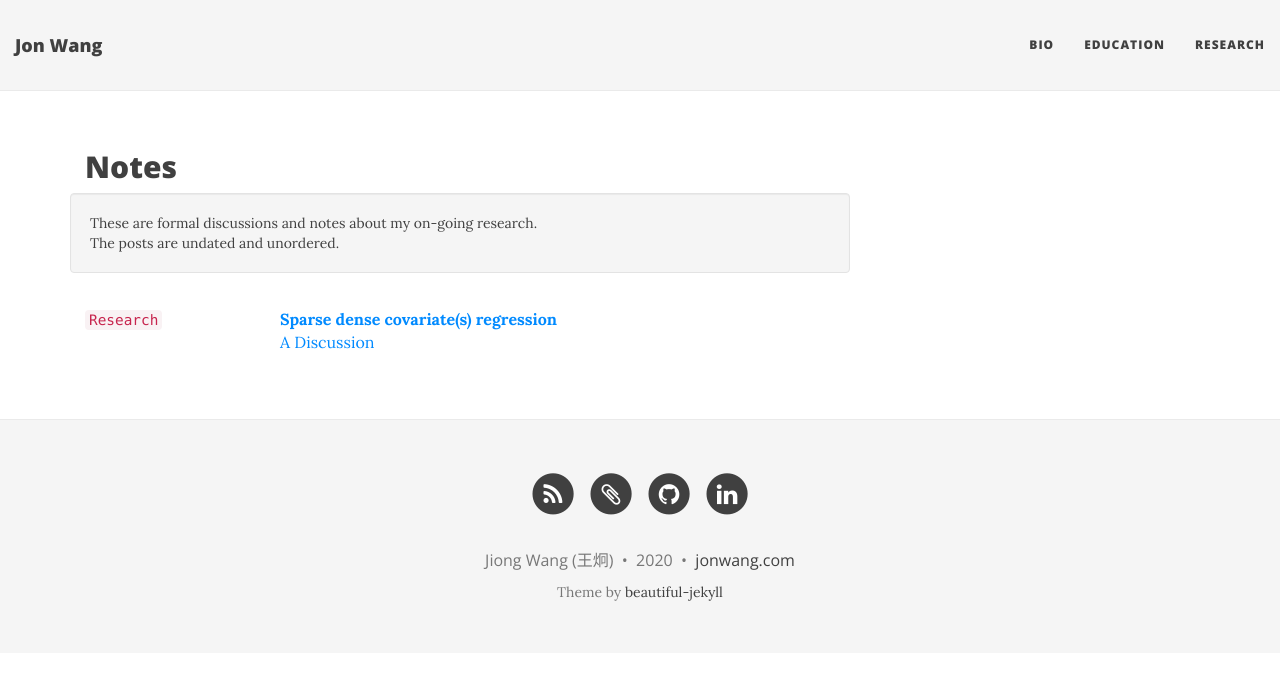
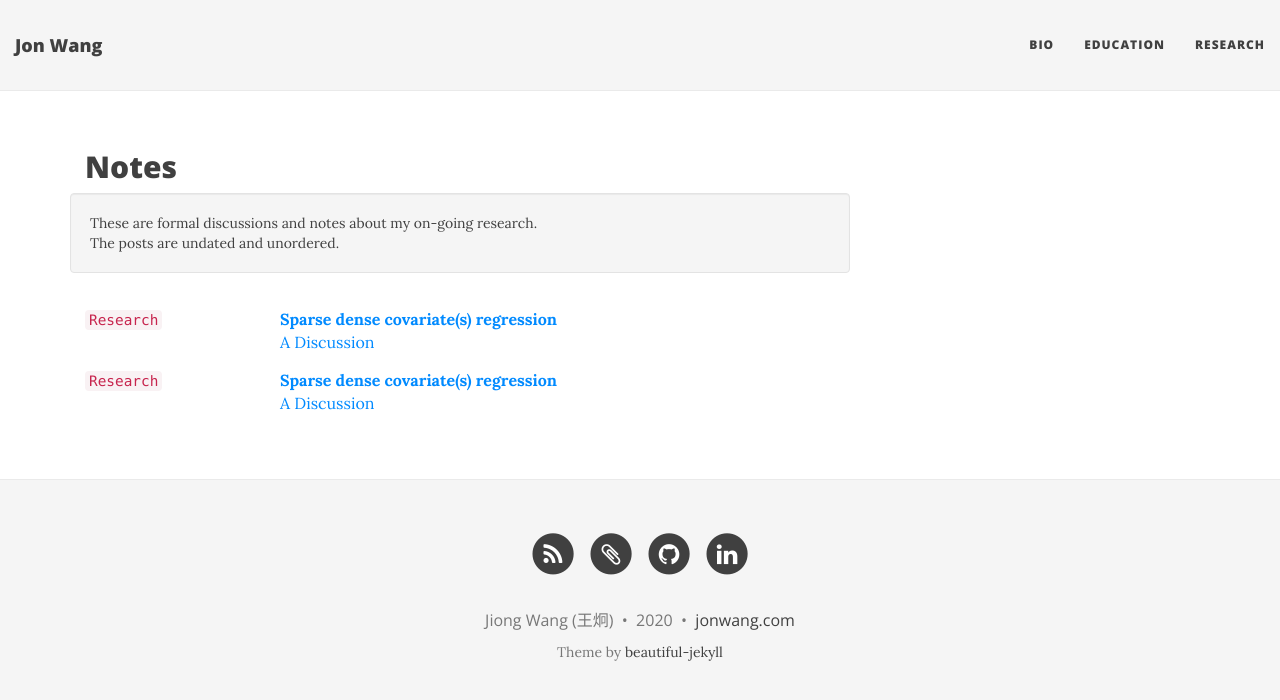
Before and after one commit to jonwangio/jonwangio.github.io, a Jekyll site: the page built from research/index.html, in a window 1280 px wide. Shown: the top 700 px of the page. Built offline with Jekyll 4.4.1, drawn with Linux system fonts in a browser that asks for light colours; nearby versions of some CDN libraries.

Commit message:
Update index.html

```diff
--- a/research/index.html
+++ b/research/index.html
@@ -23,4 +23,15 @@ css: "/css/custom.css"
             </div>
         </a>
     </div>
+    <div class="row form-group">
+        <a href="/research/sparse-dense-covariate(s)">
+            <div class="col-md-2">
+                <code>Research</code>
+            </div>
+            <div class="col-md-9">
+                <strong>Sparse dense covariate(s) regression</strong>
+                <br>A Discussion
+            </div>
+        </a>
+    </div>
 </div>
```
